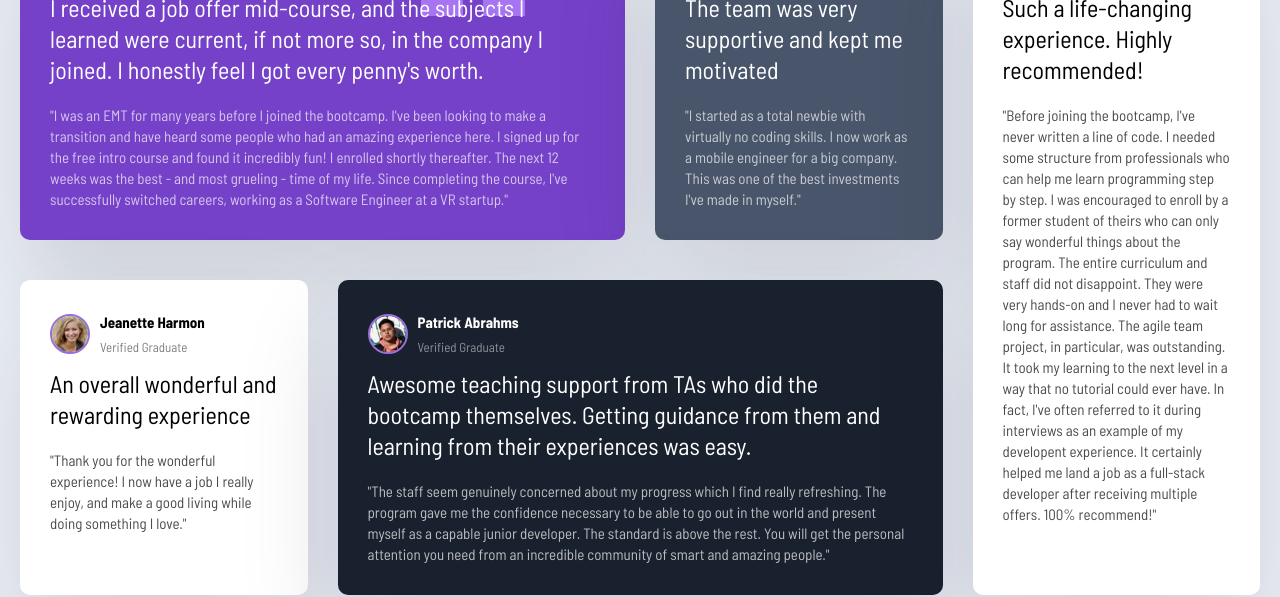
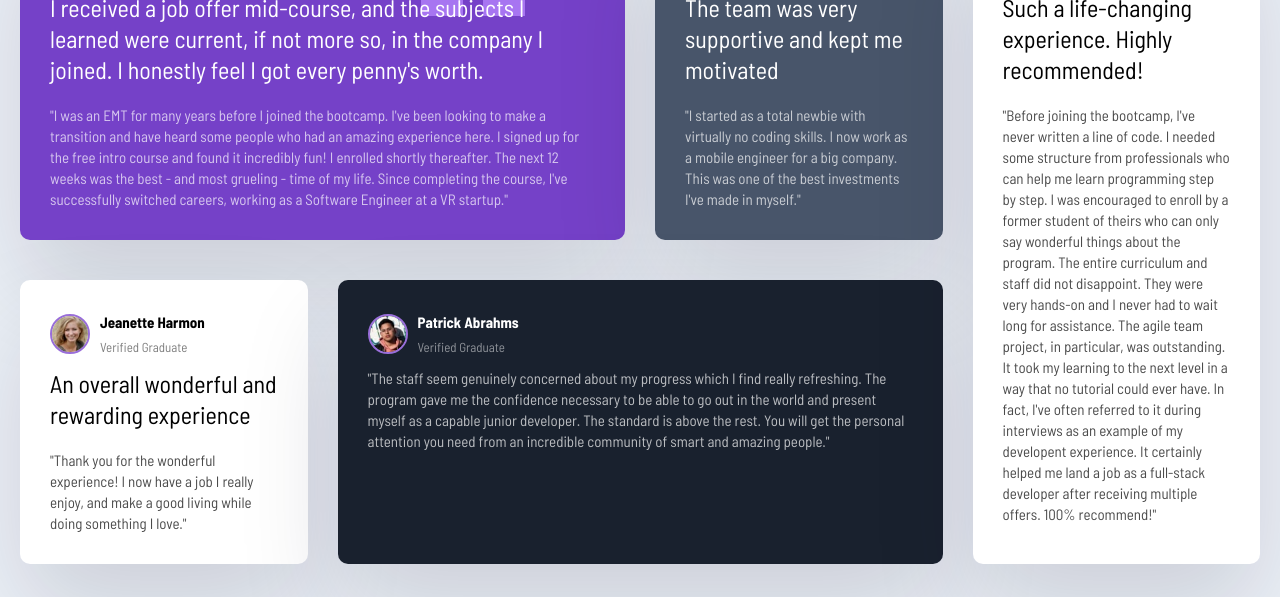
Before and after one commit to krizhnaa/learning-grid, a plain HTML site: page index.html in a window 1280 px wide. Shown: the part 216-813 px from the top of the page. Drawn offline with Linux system fonts and the light colour scheme.

Commit message:
HTML EDITS

```diff
--- a/index.html
+++ b/index.html
@@ -76,11 +76,6 @@
           <p>Verified Graduate</p>
         </div>
       </header>
-      <p class="card__lead">
-        Awesome teaching support from TAs who did the bootcamp themselves.
-        Getting guidance from them and learning from their experiences was
-        easy.
-      </p>
       <p class="card__quote">
         "The staff seem genuinely concerned about my progress which I find
         really refreshing. The program gave me the confidence necessary to be
```
